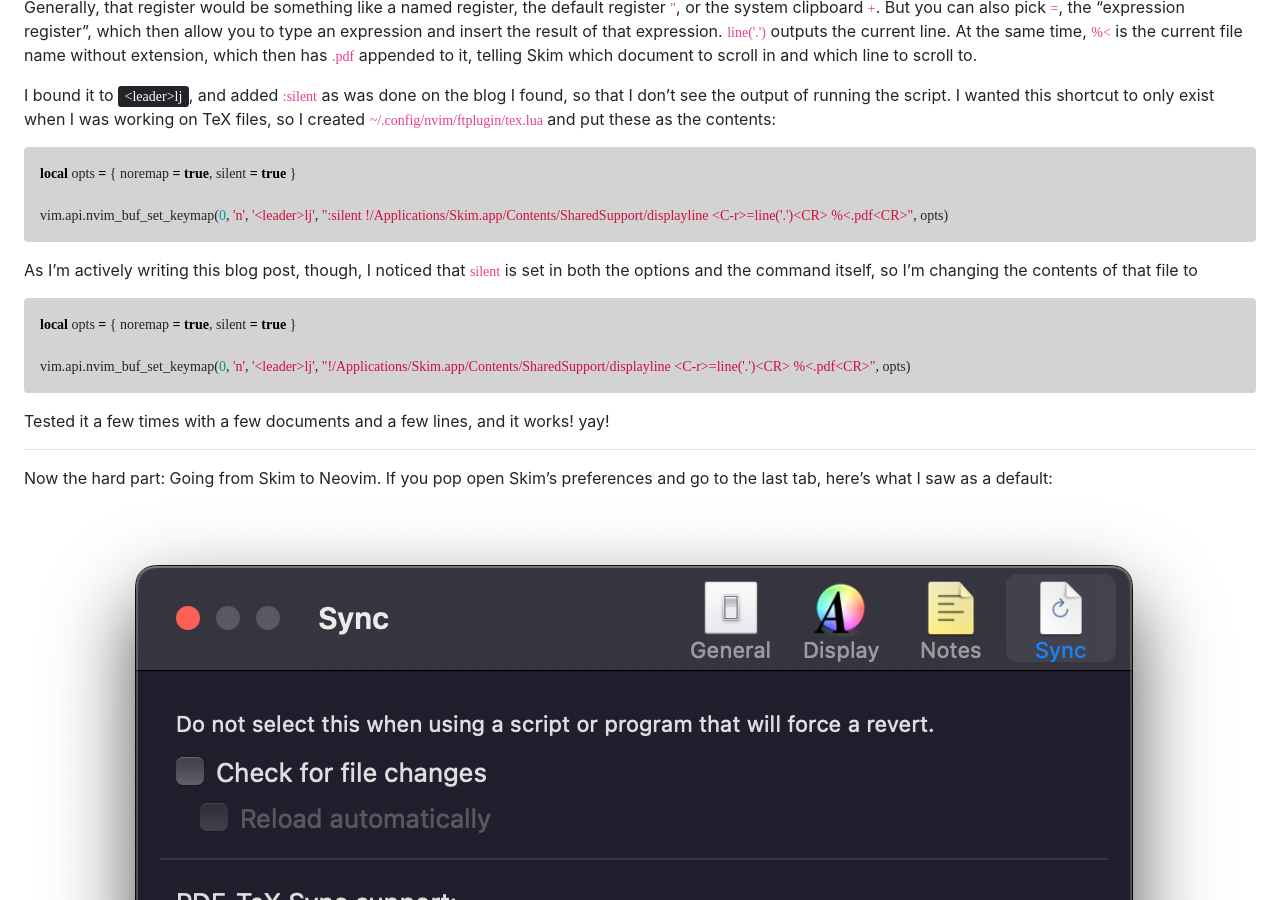
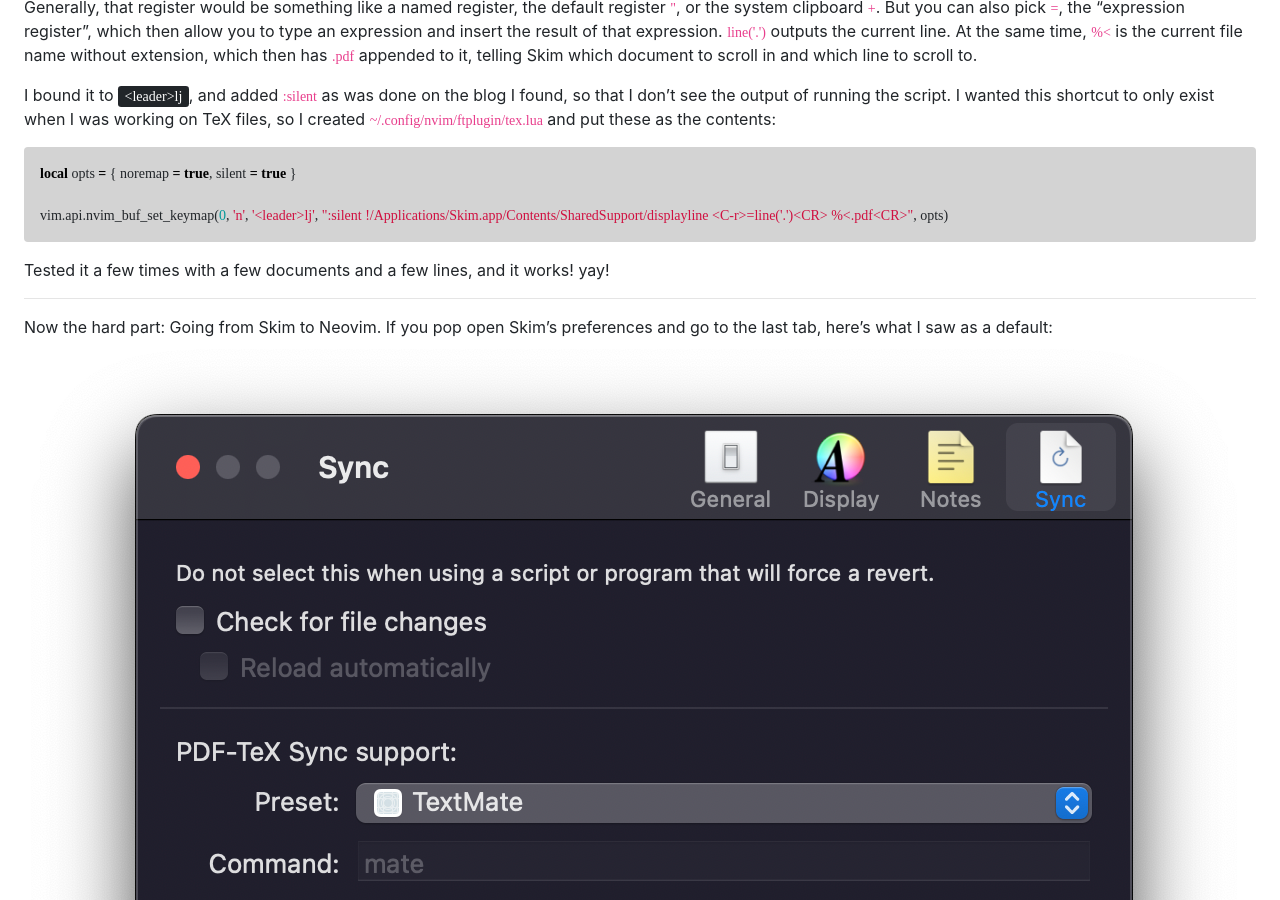
Before and after one commit to Samasaur1/samasaur1.github.io, a Jekyll site: the page built from _posts/2023-01-29-setting-up-synctex-with-neovim-and-skim.md, in a window 1280 px wide and 900 px high, scrolled down 959 px. Built offline with Jekyll 4.4.1, drawn with Linux system fonts in a browser that asks for light colours; some web fonts are replaced.

Commit message:
Remove incorrect keybinding

````diff
--- a/_posts/2023-01-29-setting-up-synctex-with-neovim-and-skim.md
+++ b/_posts/2023-01-29-setting-up-synctex-with-neovim-and-skim.md
@@ -40,12 +40,6 @@
 local opts = { noremap = true, silent = true }
 
 vim.api.nvim_buf_set_keymap(0, 'n', '<leader>lj', ":silent !/Applications/Skim.app/Contents/SharedSupport/displayline <C-r>=line('.')<CR> %<.pdf<CR>", opts)
-```
-As I'm actively writing this blog post, though, I noticed that `silent` is set in both the options and the command itself, so I'm changing the contents of that file to
-```lua
-local opts = { noremap = true, silent = true }
-
-vim.api.nvim_buf_set_keymap(0, 'n', '<leader>lj', "!/Applications/Skim.app/Contents/SharedSupport/displayline <C-r>=line('.')<CR> %<.pdf<CR>", opts)
 ```
 Tested it a few times with a few documents and a few lines, and it works! yay!
 
````
